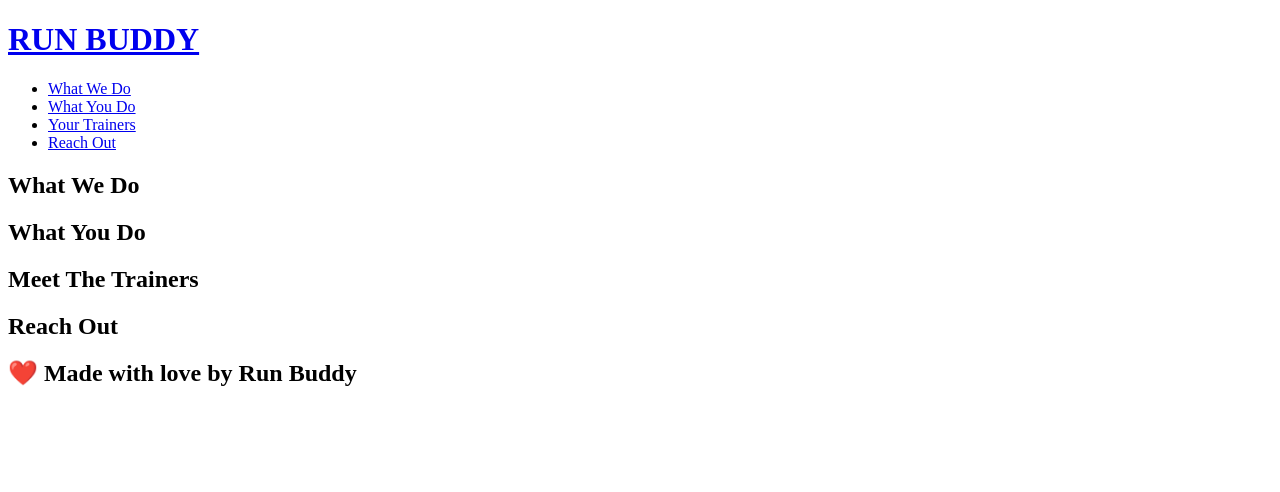
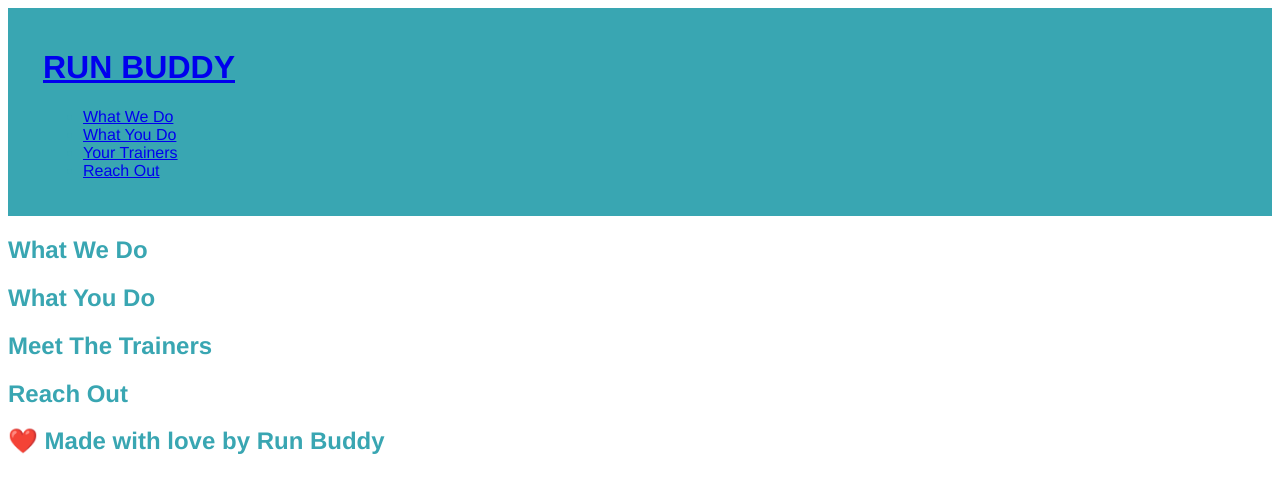
Before and after one commit to jkgdev8/run-buddy, a plain HTML site: page index.html in a window 1280 px wide. Drawn offline with Linux system fonts and the light colour scheme.

Commit message:
added CSS colors in background, body, and header

```diff
--- /dev/null
+++ b/assets/css/style.css
@@ -0,0 +1,11 @@
+body {
+    /* more on this crazy alphanumerical value in a minute! */
+    color: #39a6b2;
+    font-family: Helvetica, Arial, sans-serif;
+  }
+
+/* apply styles to <header> */
+header {
+    padding: 20px 35px;
+    background-color: #39a6b2;
+}
--- a/index.html
+++ b/index.html
@@ -3,6 +3,7 @@
   <head>
        <meta charset="UTF-8" />
        <title>Run Buddy</title>
+       <link rel="stylesheet" href="./assets/css/style.css" />
   </head>
   <body>
     <!--navigation-->
```
